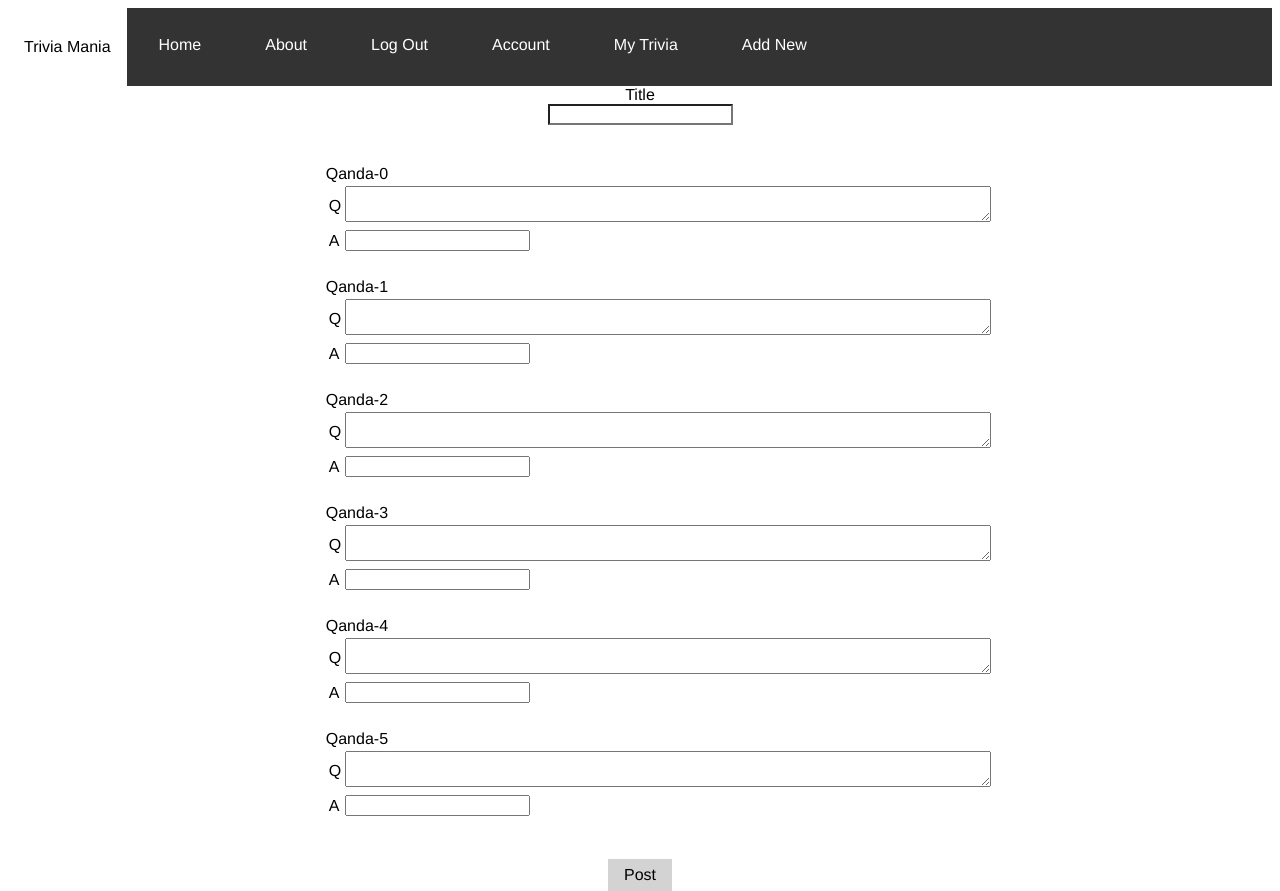
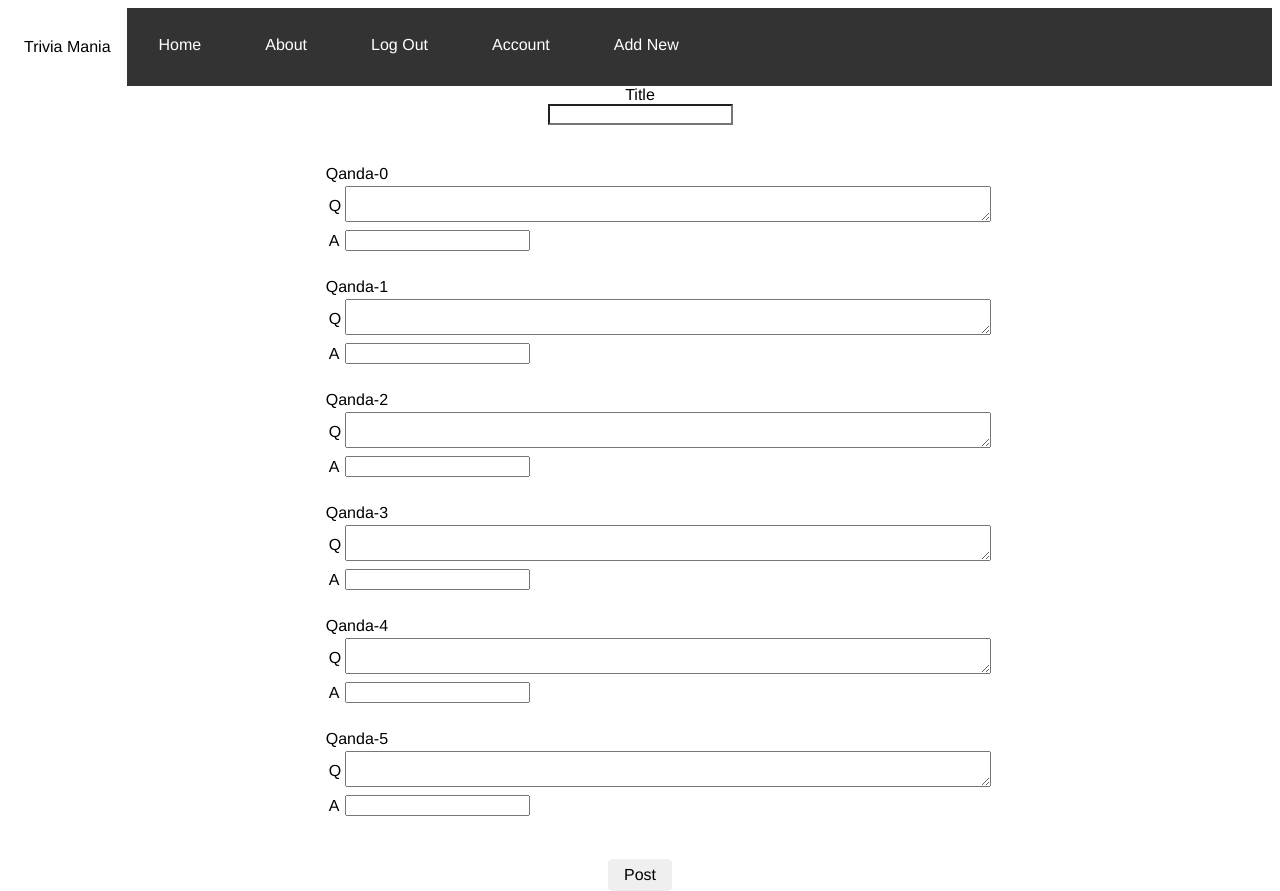
Before and after one commit to vanessa-konynenbelt/trivia-mania, a Flask app: page /create in a window 1280 px wide. Run offline with Flask 2, Linux system fonts and the light colour scheme; the visitor is signed in with stand-in values (Sample User, id 1).

Commit message:
restyle secondary buttons

```diff
--- a/myapp/static/style.css
+++ b/myapp/static/style.css
@@ -78,16 +78,28 @@ textarea {
 
 .btn-secondary {
   font-size: 1em;
+  border-radius: 10%;
   display: flex;
   justify-content: center;
   align-items: center;
   text-decoration: none;
-  background-color: lightgrey;
+  background-color: rgb(239, 239, 239);
   color: black;
   border: none;
   width: 4rem;
   height: 2rem;
   margin: auto;
+  /* box-shadow: 0 2px 4px 0 rgba(0, 0, 0, 0.2), 0 4px 20px 0 rgba(0, 0, 0, 0.19); */
+  /* position: absolute;
+  bottom: 0px; */
+}
+
+
+.btn-secondary:hover {
+  text-decoration: none;
+  background-color: #333;
+  color: white;
+  /* box-shadow: 0 2px 2px 0 rgba(0, 0, 0, 0.2), 0 2px 20px 0 rgba(0, 0, 0, 0.19); */
   /* position: absolute;
   bottom: 0px; */
 }
--- a/myapp/templates/base.html
+++ b/myapp/templates/base.html
@@ -30,9 +30,6 @@
             <a href="{{url_for('users.account')}}">Account</a>
         </li>
         <li class="nav-link">
-            <a href="{{url_for('users.account')}}">My Trivia</a>
-        </li>
-        <li class="nav-link">
             <a href="{{url_for('trivias.create_trivia')}}">Add New</a>
         </li>
         {% else %}
```
